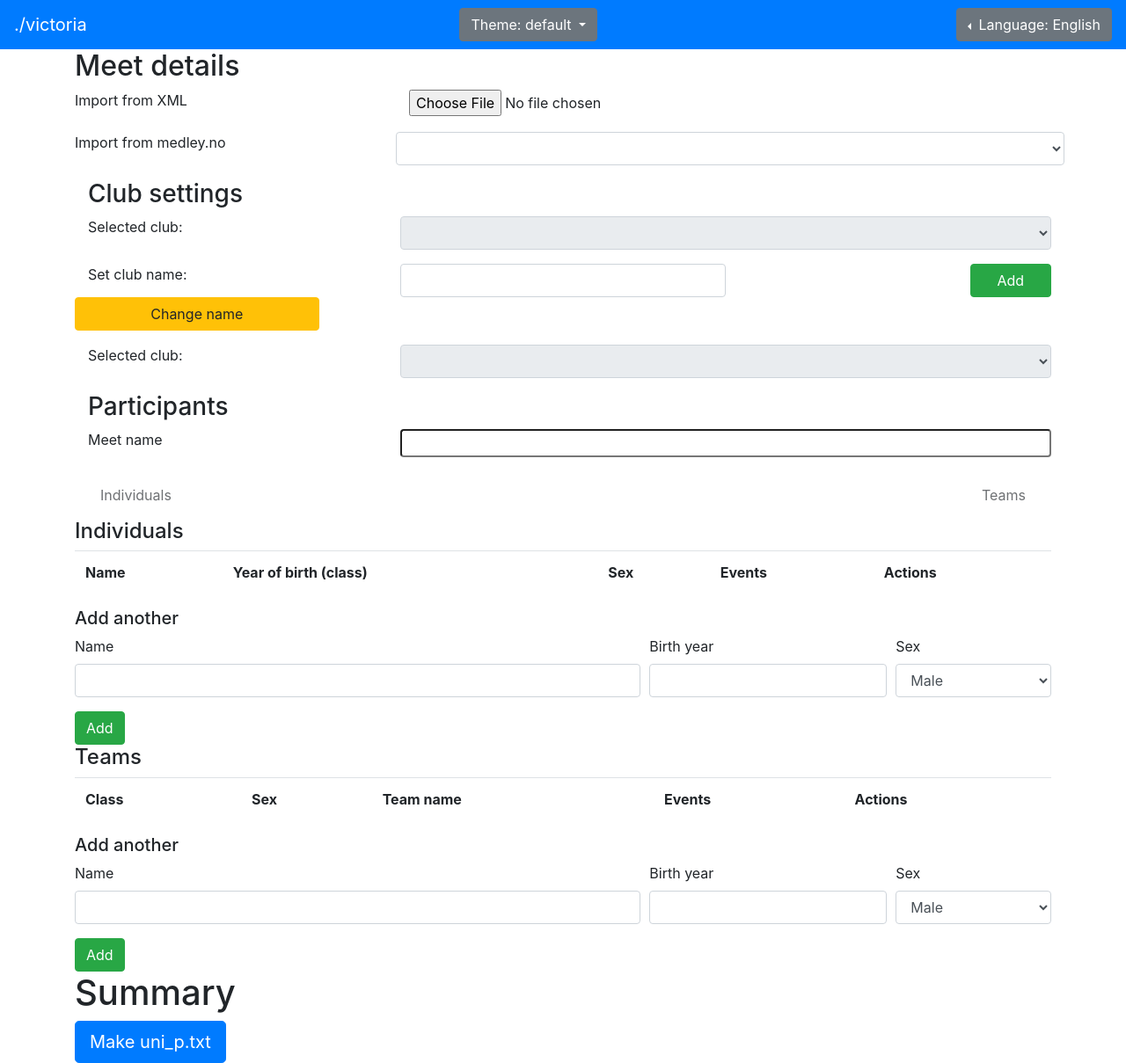
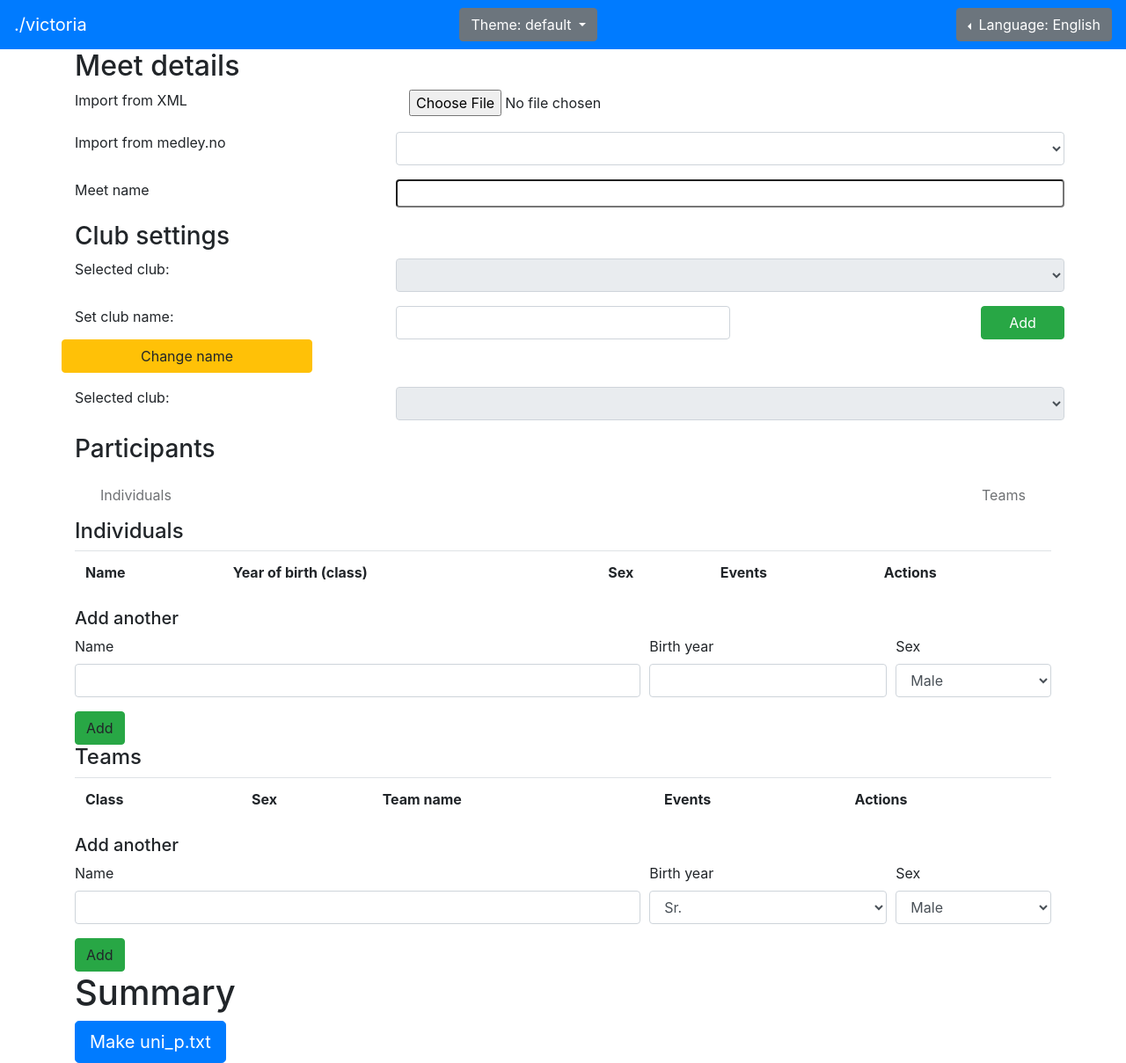
Before and after one commit to Balonbal/dot-slash-victoria, a Jekyll site: the page built from tools/uni_p.html, in a window 1280 px wide. Shown: the whole page at 88% size. Built offline with Jekyll 4.4.1, drawn with Linux system fonts in a browser that asks for light colours; nearby versions of some CDN libraries.

```diff
--- a/js/uni_p.js
+++ b/js/uni_p.js
@@ -159,13 +159,13 @@ function Club(name) {
 	}
 }
 
-function Participant(name, team = false, sex = SEX_MALE, birthyear) {
+function Participant(name, team = false, sex = SEX_MALE, birth) {
 	if (!validateName(name)) throw "Invalid name";
 	if (!validateBirth(birth, team)) throw "Invalid birth";
 	if (!validateSex(sex, team)) throw "Invalid sex";
 	this.name = name;
 	this.team = team;
-	this.birthYear = birthYear;
+	this.birthYear = birth;
 	this.sex = sex;
 	this.events = [];
 
@@ -246,9 +246,12 @@ function ClubManager() {
 	}
 }
 
-function Editor(participantTemplate, teamTemplate, eventTemplate) {
+function Editor(singleTemplate, teamTemplate, eventTemplate) {
 	this.singleTables = [];
 	this.teamTables = [];
+	this.singleTemplate = singleTemplate;
+	this.teamTemplate = teamTemplate;
+	this.eventTemplate = eventTemplate;
 	this.club;
 	this.attachSingleTable = function(table) {
 		this.singleTables.push(table);
@@ -263,7 +266,13 @@ function Editor(participantTemplate, teamTemplate, eventTemplate) {
 		this.club = club;
 	}
 	this.addParticipant = function(participant) {
-
+		const template = $(participant.team ? this.teamTemplate.html() : this.singleTemplate.html());
+		console.log(participant);
+		template.find(".name").val(participant.name);
+		template.find(".birth").val(participant.birthYear);
+		template.find(".sex").val(participant.sex);
+		if (participant.team) this.teamTables.forEach((table) => { template.appendTo(table) });
+		else this.singleTables.forEach((table) => { template.appendTo(table) });
 	}
 }
 
@@ -309,6 +318,7 @@ function ParticipantAddForm(editor, nameField, birthField, sexField, submitButto
 		this.nameSuggester = fct;
 	}
 }
+
 /*
 function updateClubSelection(clubName) {
 	document.getElementById("participantsContainer").classList.remove("hidden");
@@ -643,12 +653,13 @@ function appendParticipant(person) {
 	if (translator) translator.Translate();
 }
 */
+
 // Attach listeners
 $(() => {
 
 	const meetManager = new MeetManager();
 	const clubManager = new ClubManager();
-	const editor = new Editor($("#participantDummy"), $("#teamDummy"), $("#eventDummy"));
+	const editor = new Editor($("#singleTemplate"), $("#teamTemplate"), $("#eventTemplate"));
 	const singleForm = new ParticipantAddForm(editor, $("#addSingleName"), $("#addSingleBirth"), $("#addSingleSex"), $("#addSingleSubmit"));
 	const teamForm = new ParticipantAddForm(editor, $("#addTeamName"), $("#addTeamBirth"), $("#addTeamSex"), $("#addTeamSubmit"), true);
 	teamForm.setNameSuggester((fieldName, birth, sex) => {
@@ -659,6 +670,7 @@ $(() => {
 			found = false;
 			// Construct name format "<club name> <G|J|Mix ><number> <class>"
 			name = clubManager.selectedClub.name + " ";
+			console.log(sex);
 			if (sex == SEX_MALE) name += "G";
 			if (sex == SEX_FEMALE) name += "J";
 			if (sex == SEX_MIX) name += "Mix ";
@@ -686,6 +698,9 @@ $(() => {
 		editor.reset();
 		editor.setClub(club);
 	});
+
+	editor.attachSingleTable($("#singleList"));
+	editor.attachTeamTable($("#teamList"));
 
 	/*
 	document.getElementById("participantList").lastChild.lastElementChild.addEventListener("click", function () {appendParticipant(); });
--- a/tools/uni_p.html
+++ b/tools/uni_p.html
@@ -36,6 +36,12 @@ scripts: [uni_p, encoding-indexes, encoding, xmlParser]
 			<label for="importMedley" class="col-4 t">Import from medley.no</label>
 			<select id="importMedley" class="form-control col-8"></select>
 		</div>
+		<div class="form-group row">
+			<label for="meetName" class="col-4 t">Meet name</label>
+			<input type="text" id="meetName" class="col-8" readonly/>
+		</div>
+	</section>
+</div>
 <section id="clubSettings" class="container hidden">
 	<h3 class="t">Club settings</h3>
 	<div class="form-group row hidden" id="clubSelection">
@@ -57,15 +63,11 @@ scripts: [uni_p, encoding-indexes, encoding, xmlParser]
 <div class="container hidden" id="participantsContainer">
 	<h3 class="t">Participants</h3>
 
-		<div class="form-group row">
-			<label for="meetName" class="col-4 t">Meet name</label>
-			<input type="text" id="meetName" class="col-8" readonly/>
-		</div>
-	</section>
+
 	<div id="participantBar" class="tabBar">
 		<div id="participantSingle" data-text="Individuals" data-disabled="true" class="content">
 			<h4 class="t">Individuals</h4>
-			<table id="participantList" class="table">
+			<table id="singleList" class="table">
 				<tr>
 					<th class="t">Name</th>
 					<th class="t">Year of birth (class)</th>
@@ -83,17 +85,17 @@ scripts: [uni_p, encoding-indexes, encoding, xmlParser]
 					</div>
 					<div class="form-group col-md-3">
 						<label for="addSingleBirth">Birth year</label>
-						<input class="form-control form-control" type="number" id="addSingleBirth"/>
+						<input class="form-control" type="number" id="addSingleBirth"/>
 					</div>
 					<div class="form-group col-md-2">
 						<label for="addSingleSex">Sex</label>
-						<select class="form-control" name="addSingleSex">
-							<option>Male</option>
-							<option>Female</option>
+						<select class="form-control" id="addSingleSex">
+							<option value="M">Male</option>
+							<option value="K">Female</option>
 						</select>
 					</div>
 				</div>
-				<button class="btn btn-success" id="addSingleSubmit">Add</button>
+				<a class="btn btn-success" id="addSingleSubmit">Add</a>
 			</form>
 		</div>
 		<div id="participantTeam" data-text="Teams" data-disabled="true">
@@ -116,22 +118,24 @@ scripts: [uni_p, encoding-indexes, encoding, xmlParser]
 					</div>
 					<div class="form-group col-md-3">
 						<label for="addTeamBirth">Birth year</label>
-						<input class="form-control form-control" type="number" id="addTeamBirth"/>
+						<select class="form-control" type="number" id="addTeamBirth"/>
+							<option value="SR" selected>Sr.</option>
+							<option value="JR">Jr.</option>
+						</select>
 					</div>
 					<div class="form-group col-md-2">
 						<label for="addTeamSex">Sex</label>
-						<select class="form-control" name="addTeamSex">
-							<option>Male</option>
-							<option>Female</option>
+						<select class="form-control" id="addTeamSex">
+							<option value="M" selected>Male</option>
+							<option value="K">Female</option>
+							<option value="Mix">Mix</option>
 						</select>
 					</div>
 				</div>
-				<button class="btn btn-success" id="addTeamSubmit">Add</button>
+				<a class="btn btn-success" id="addTeamSubmit">Add</a>
 			</form>
 		</div>
-
 	</div>
-
 </div>
 <div id="summary" class="container">
 	<h1 class="t">Summary</h1>
@@ -141,11 +145,11 @@ scripts: [uni_p, encoding-indexes, encoding, xmlParser]
 
 <!-- Templates -->
 <!-- Single participant -->
-<template id="participantDummy">
+<script id="singleTemplate" type="text/x-jQuery-templ">
 	<tr class="personRow">
-		<td class="personName"><input type="text"/></td>
-		<td class="age"><input type="number" min="1920" max="2020"/></td>
-		<td class="sex"><select><option value="M">M</option><option value="K">F</option></td>
+		<td><input type="text" class="name"/></td>
+		<td><input type="number" min="1920" max="2020"/ class="birth"></td>
+		<td><select class="sex"><option value="M">M</option><option value="K">F</option></td>
 		<td class="events"></td>
 		<td>-</td>
 	</tr>
@@ -161,15 +165,15 @@ scripts: [uni_p, encoding-indexes, encoding, xmlParser]
 			</table>
 		</td>
 	</tr>
-</template>
+</script>
 
 <!-- Team Participant -->
-<template id="teamDummy">
+<script id="teamTemplate" type="text/x-jQuery-templ">
 	<tr class="teamRow">
-		<td class="teamClass"><select><option value="JR" class="t">Junior</option><option value="SR" class="t">Senior</option></select></td>
-		<td class="teamSex"><select><option value="M" class="t">Male</option><option value="K" class="t">Female</option><option value="MIX" class="t">Mixed</option></select></td>
-		<td class="teamName"><input type="text"/></td>
-		<td class="teamEvents"></td>
+		<td><select class="birth"><option value="JR" class="t">Junior</option><option value="SR" class="t">Senior</option></select></td>
+		<td><select class="sex"><option value="M" class="t">Male</option><option value="K" class="t">Female</option><option value="MIX" class="t">Mixed</option></select></td>
+		<td><input type="text" class="name"/></td>
+		<td class="events"></td>
 		<td>-</td>
 	</tr>
 	<tr class="edit">
@@ -184,14 +188,14 @@ scripts: [uni_p, encoding-indexes, encoding, xmlParser]
 			</table>
 		</td>
 	</tr>
-</template>
+</script>
 
 <!-- Events editor -->
-<template id="eventDummy">
+<script id="eventTemplate" type="text/x-jQuery-templ">
 	<tr>
 		<td class="willSwim"><input type="checkBox"/></td>
 		<td class="eventId"></td>
 		<td class="eventName"></td>
 		<td class="eventTime"><input class="min" type="text" pattern="[0-5][0-9]"/><input type="text" pattern="[0-5][0-9]" class="sec"/><input type="text" pattern="[0-9][0-9]" class="hun"/></td>
 	</tr>
-</template>
+</script>
```
Lines whose indentation alone changed are shown as unchanged.
